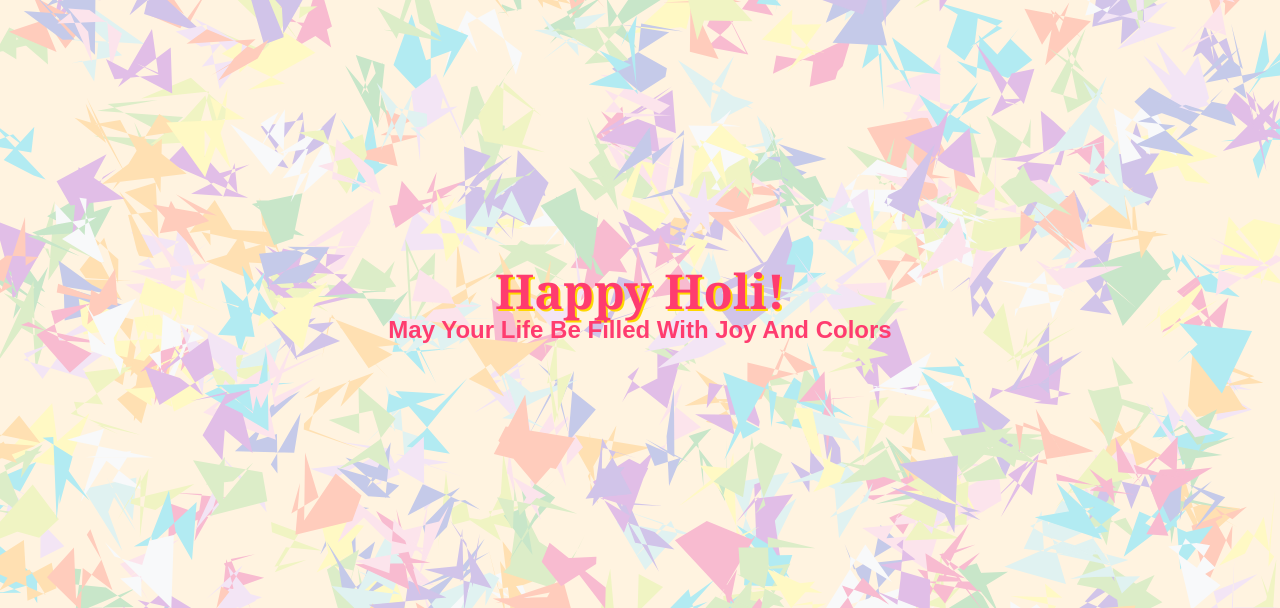
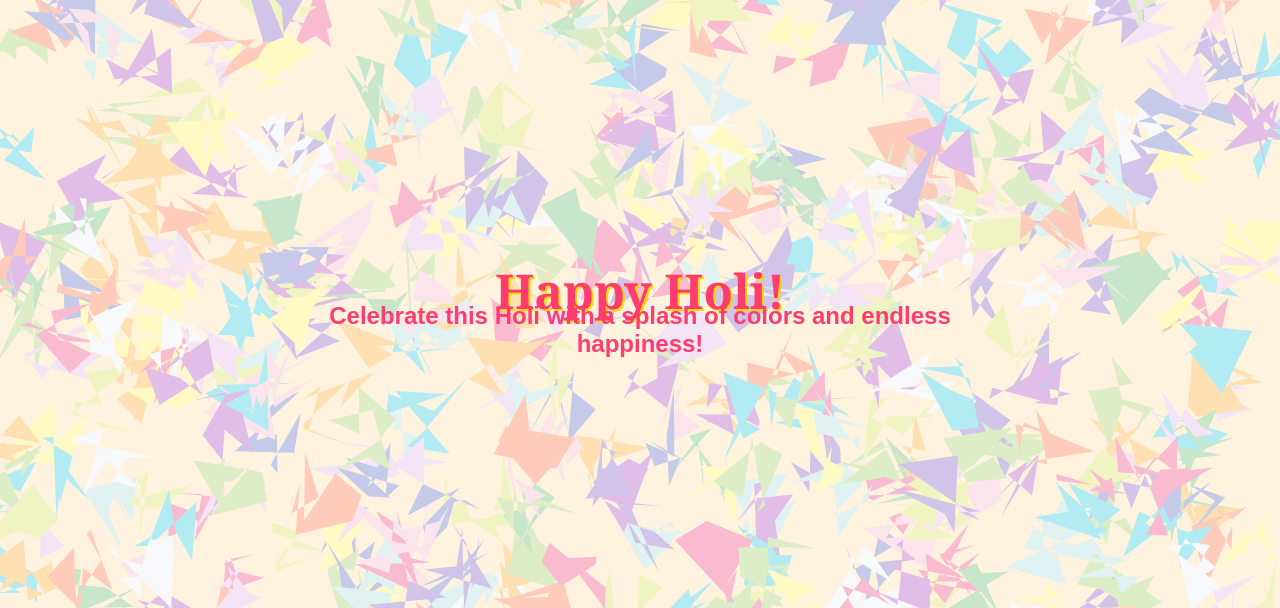
Before and after one commit to JayK327/valtech_frontend, a plain HTML site: page ASSIGNMENT-HTML/assignment-2-holi-canvas.html in a window 1280 px wide. Shown: the part 110-718 px from the top of the page. Drawn offline with Linux system fonts and the light colour scheme.

Commit message:
Week 1 assignment

```diff
--- a/ASSIGNMENT-HTML/assignment-2-holi-canvas.html
+++ b/ASSIGNMENT-HTML/assignment-2-holi-canvas.html
@@ -86,7 +86,7 @@
 <body>
   <canvas id="canvas"></canvas>
   <div class="message">Happy Holi!</div>
-  <div class="message1">May Your Life Be Filled With Joy And Colors</div>
+  <div class="message1">Celebrate this Holi with a splash of colors and endless happiness! </div>
 
   <a href="https://valtech-mobility.de/en/">
     <img src="images/logo.jpg" alt="Valtech Mobility Logo" class="logo">
```
